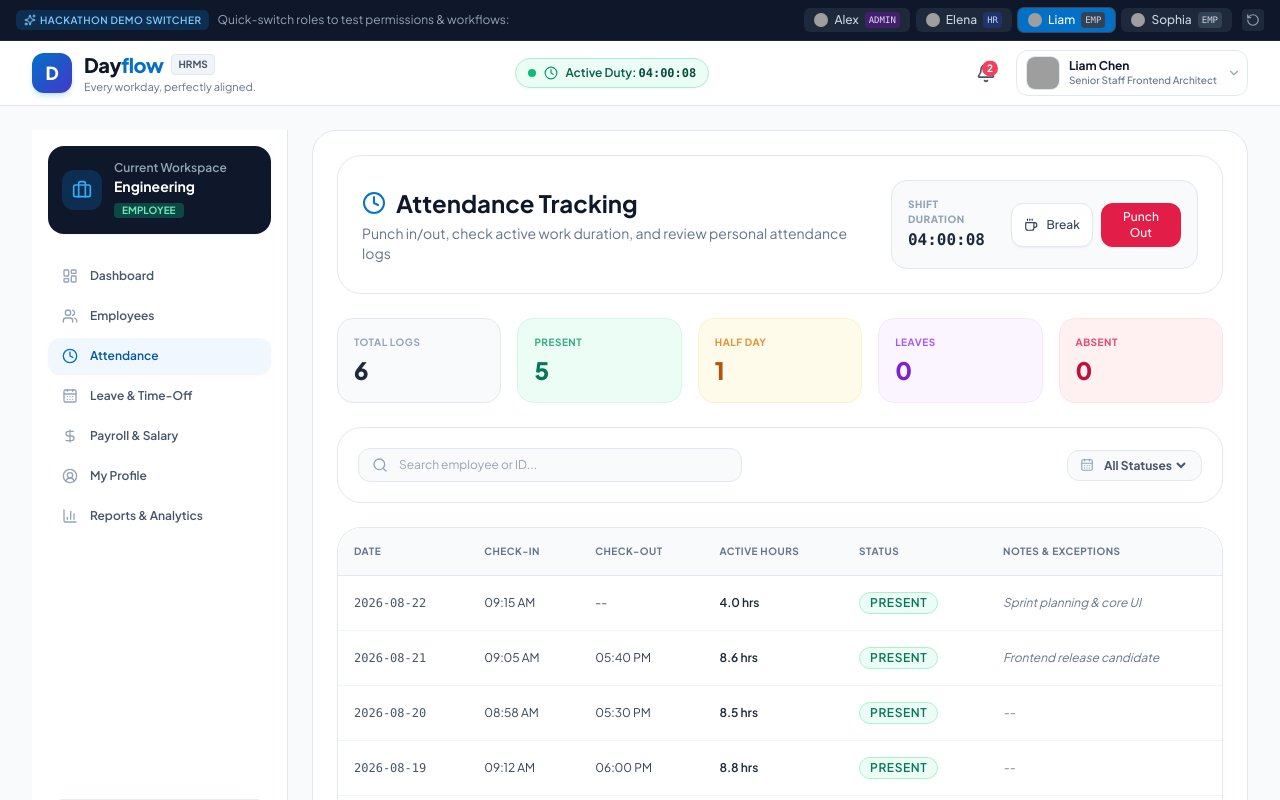
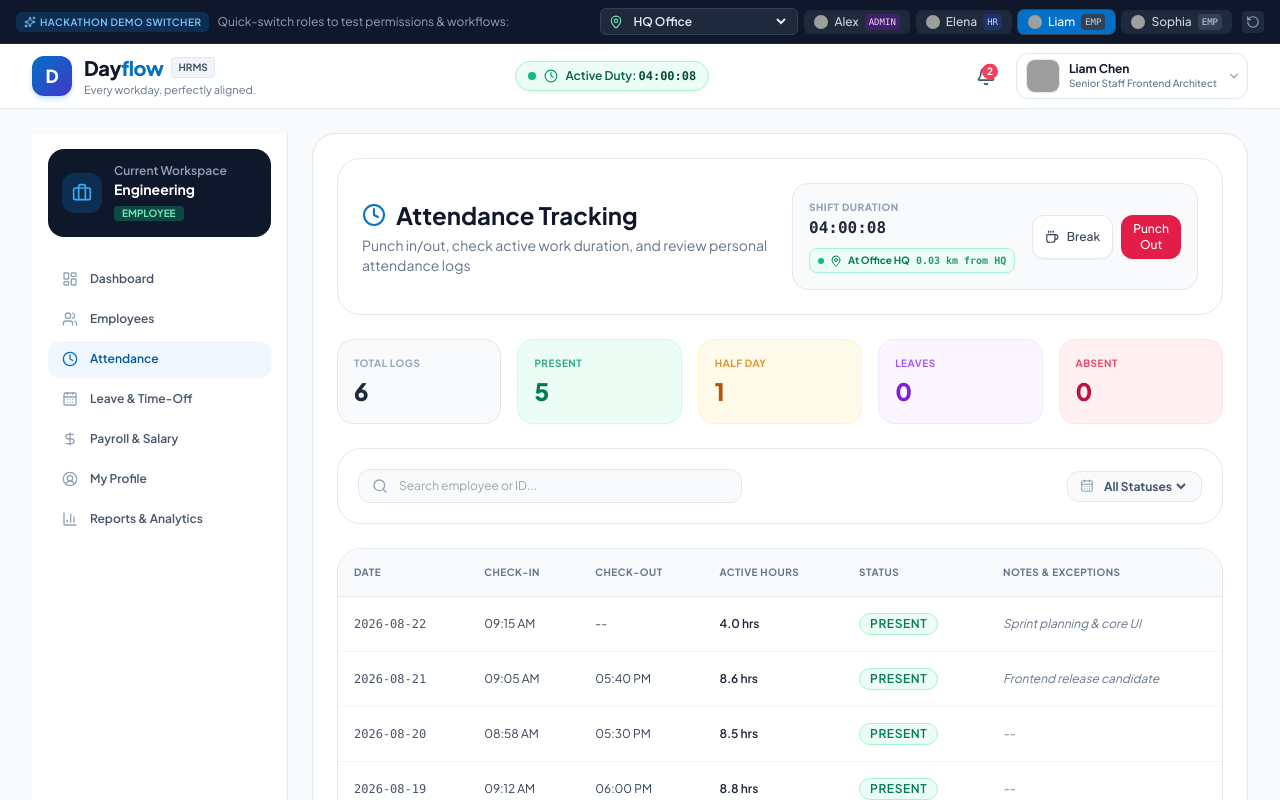
Before and after one commit to Mahimachandna28/DayFlow-BU, a React (Vite) app: page / in a window 1280 px wide. Both pictures are taken after a click on the button "Attendance". Shown: the top 800 px of the page. Built offline with nearby package versions, Linux system fonts and the light colour scheme; grey boxes are pictures that could not be loaded.

Commit message:
Add geo security UI surfaces

```diff
--- a/src/components/attendance/AttendanceView.tsx
+++ b/src/components/attendance/AttendanceView.tsx
@@ -12,9 +12,11 @@ import {
   CalendarDays,
   User,
   Coffee,
+  MapPin,
+  ShieldAlert,
 } from 'lucide-react';
 import { useApp } from '../../context/AppContext';
-import { AttendanceRecord, AttendanceStatus } from '../../types';
+import { AttendanceRecord, AttendanceStatus, MockLocationStatus } from '../../types';
 
 export const AttendanceView: React.FC = () => {
   const {
@@ -25,6 +27,7 @@ export const AttendanceView: React.FC = () => {
     punchIn,
     punchOut,
     toggleBreak,
+    mockLocationStatus,
   } = useApp();
 
   const isAdminOrHR = currentUser.role === 'ADMIN' || currentUser.role === 'HR_OFFICER';
@@ -40,6 +43,30 @@ export const AttendanceView: React.FC = () => {
   const [editCheckOut, setEditCheckOut] = useState('');
   const [editStatus, setEditStatus] = useState<AttendanceStatus>('PRESENT');
   const [editRemarks, setEditRemarks] = useState('');
+  const locationMeta: Record<
+    MockLocationStatus,
+    { label: string; distance: string; className: string; dotClassName: string }
+  > = {
+    office: {
+      label: 'At Office HQ',
+      distance: '0.03 km from HQ',
+      className: 'text-emerald-700 bg-emerald-50 border-emerald-200',
+      dotClassName: 'bg-emerald-500',
+    },
+    remote: {
+      label: 'Remote / Out of Bounds',
+      distance: '5.4 km from HQ',
+      className: 'text-rose-700 bg-rose-50 border-rose-200',
+      dotClassName: 'bg-rose-500',
+    },
+    blocked: {
+      label: 'Disabled / Denied',
+      distance: 'GPS unavailable',
+      className: 'text-amber-700 bg-amber-50 border-amber-200',
+      dotClassName: 'bg-amber-500',
+    },
+  };
+  const activeLocationMeta = locationMeta[mockLocationStatus];
 
   // Format seconds to HH:MM:SS
   const formatTime = (seconds: number) => {
@@ -121,6 +148,9 @@ export const AttendanceView: React.FC = () => {
     }
   };
 
+  const hasGeoBreach = (record: AttendanceRecord) =>
+    (record.geoDistanceKm ?? 0) > 0.5 || Boolean(record.remarks?.includes('[Geo Breach]'));
+
   return (
     <div className="space-y-6">
       {/* Header Banner */}
@@ -139,7 +169,7 @@ export const AttendanceView: React.FC = () => {
 
         {/* Live Punch Widget for Employees inside Attendance View */}
         {!isAdminOrHR && (
-          <div className="flex items-center gap-4 bg-slate-50 p-4 rounded-2xl border border-slate-200">
+          <div className="flex flex-col sm:flex-row sm:items-center gap-4 bg-slate-50 p-4 rounded-2xl border border-slate-200">
             <div className="text-left">
               <span className="text-[10px] uppercase font-extrabold text-slate-400 block tracking-wider">
                 Shift Duration
@@ -147,6 +177,15 @@ export const AttendanceView: React.FC = () => {
               <span className="font-mono text-base font-bold text-slate-800">
                 {activeSession.isActive ? formatTime(activeSession.elapsedSeconds) : '00:00:00'}
               </span>
+              <div
+                className={`mt-2 inline-flex items-center gap-1.5 px-2 py-1 rounded-lg border text-[10px] font-bold ${activeLocationMeta.className}`}
+                title="Current mock geolocation used for the next punch-in"
+              >
+                <span className={`w-1.5 h-1.5 rounded-full ${activeLocationMeta.dotClassName}`}></span>
+                <MapPin className="w-3 h-3" />
+                <span>{activeLocationMeta.label}</span>
+                <span className="font-mono opacity-80">{activeLocationMeta.distance}</span>
+              </div>
             </div>
             <div className="flex gap-2">
               {activeSession.isActive ? (
@@ -267,8 +306,17 @@ export const AttendanceView: React.FC = () => {
                   </td>
                 </tr>
               ) : (
-                filteredRecords.map((record) => (
-                  <tr key={record.id} className="hover:bg-slate-50/50 transition-colors">
+                filteredRecords.map((record) => {
+                  const isGeoBreach = hasGeoBreach(record);
+                  return (
+                  <tr
+                    key={record.id}
+                    className={`transition-colors ${
+                      isGeoBreach
+                        ? 'bg-rose-50/50 hover:bg-rose-50 border-l-4 border-l-rose-500'
+                        : 'hover:bg-slate-50/50'
+                    }`}
+                  >
                     {isAdminOrHR && (
                       <td className="p-4 pl-6 font-semibold text-slate-900">
                         <div className="flex items-center gap-2">
@@ -289,8 +337,32 @@ export const AttendanceView: React.FC = () => {
                       {record.totalHours > 0 ? `${record.totalHours.toFixed(1)} hrs` : '--'}
                     </td>
                     <td className="p-4">{getStatusBadge(record.status)}</td>
-                    <td className="p-4 text-slate-500 italic max-w-xs truncate" title={record.remarks}>
-                      {record.remarks || '--'}
+                    <td className="p-4 text-slate-500 max-w-xs" title={record.remarks}>
+                      <div className="flex flex-col gap-1.5">
+                        {isGeoBreach && (
+                          <span className="inline-flex w-fit items-center gap-1 rounded-full border border-rose-200 bg-rose-100 px-2 py-0.5 text-[10px] font-extrabold uppercase tracking-wider text-rose-700">
+                            <ShieldAlert className="w-3 h-3" />
+                            Geo Breach
+                          </span>
+                        )}
+                        {record.geoDistanceKm !== undefined && record.geoDistanceKm !== null && (
+                          <span
+                            className={`inline-flex w-fit items-center gap-1 rounded-md px-2 py-0.5 text-[10px] font-bold ${
+                              isGeoBreach ? 'bg-rose-100 text-rose-700' : 'bg-emerald-50 text-emerald-700'
+                            }`}
+                          >
+                            <MapPin className="w-3 h-3" />
+                            {record.geoDistanceKm.toFixed(1)} km from HQ
+                          </span>
+                        )}
+                        {record.locationStatus === 'blocked' && (
+                          <span className="inline-flex w-fit items-center gap-1 rounded-md bg-amber-50 px-2 py-0.5 text-[10px] font-bold text-amber-700">
+                            <MapPin className="w-3 h-3" />
+                            GPS unavailable
+                          </span>
+                        )}
+                        <span className="italic truncate">{record.remarks || '--'}</span>
+                      </div>
                     </td>
                     {isAdminOrHR && (
                       <td className="p-4 pr-6 text-right">
@@ -304,7 +376,8 @@ export const AttendanceView: React.FC = () => {
                       </td>
                     )}
                   </tr>
-                ))
+                  );
+                })
               )}
             </tbody>
           </table>
--- a/src/components/layout/Navbar.tsx
+++ b/src/components/layout/Navbar.tsx
@@ -11,8 +11,10 @@ import {
   Calendar,
   DollarSign,
   User as UserIcon,
+  MapPin,
 } from 'lucide-react';
 import { useApp } from '../../context/AppContext';
+import { MockLocationStatus } from '../../types';
 
 export const Navbar: React.FC<{ onOpenAuth: () => void }> = ({ onOpenAuth }) => {
   const {
@@ -25,12 +27,24 @@ export const Navbar: React.FC<{ onOpenAuth: () => void }> = ({ onOpenAuth }) =>
     markAllNotificationsRead,
     resetAllData,
     setCurrentView,
+    mockLocationStatus,
+    setMockLocationStatus,
   } = useApp();
 
   const [showNotifs, setShowNotifs] = useState(false);
   const [showUserDropdown, setShowUserDropdown] = useState(false);
 
   const unreadCount = notifications.filter((n) => !n.read).length;
+  const locationOptions: Array<{
+    value: MockLocationStatus;
+    label: string;
+    tone: string;
+  }> = [
+    { value: 'office', label: 'HQ Office', tone: 'text-emerald-300' },
+    { value: 'remote', label: 'Remote / Out of Bounds', tone: 'text-rose-300' },
+    { value: 'blocked', label: 'Disabled / Denied', tone: 'text-amber-300' },
+  ];
+  const activeLocation = locationOptions.find((option) => option.value === mockLocationStatus);
 
   // Format seconds to HH:MM:SS
   const formatTime = (seconds: number) => {
@@ -52,6 +66,22 @@ export const Navbar: React.FC<{ onOpenAuth: () => void }> = ({ onOpenAuth }) =>
         </div>
 
         <div className="flex items-center gap-1.5 overflow-x-auto py-0.5">
+          <div className="flex items-center gap-1.5 px-2 py-1 rounded-md bg-slate-800 border border-slate-700 whitespace-nowrap">
+            <MapPin className={`w-3.5 h-3.5 ${activeLocation?.tone || 'text-slate-300'}`} />
+            <select
+              value={mockLocationStatus}
+              onChange={(e) => setMockLocationStatus(e.target.value as MockLocationStatus)}
+              className="bg-transparent text-xs text-slate-200 font-semibold focus:outline-none cursor-pointer"
+              title="Mock geolocation for punch-in testing"
+            >
+              {locationOptions.map((option) => (
+                <option key={option.value} value={option.value} className="bg-slate-900 text-slate-100">
+                  {option.label}
+                </option>
+              ))}
+            </select>
+          </div>
+
           {users.slice(0, 4).map((user) => {
             const isActive = user.id === currentUser.id;
             return (
```
Also changed, not shown: src/components/analytics/AnalyticsView.tsx (+102 -1 lines).
